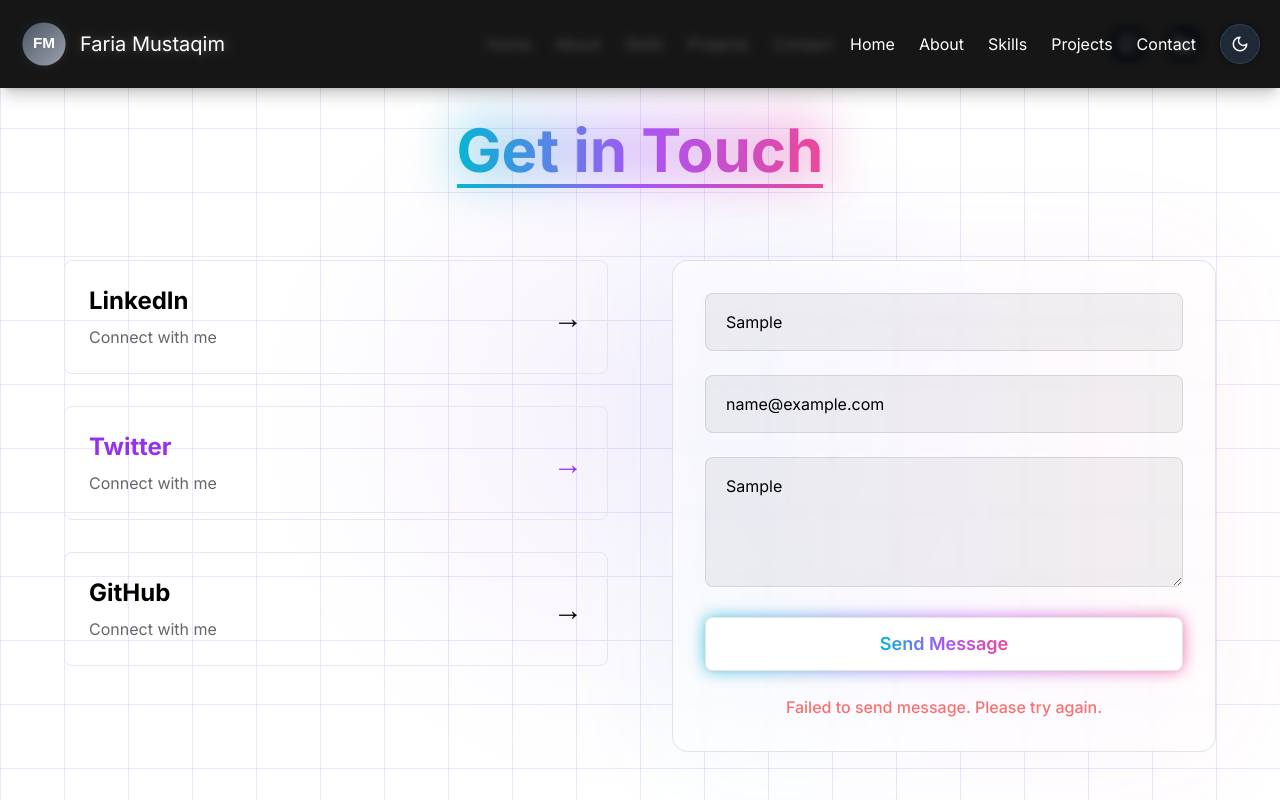
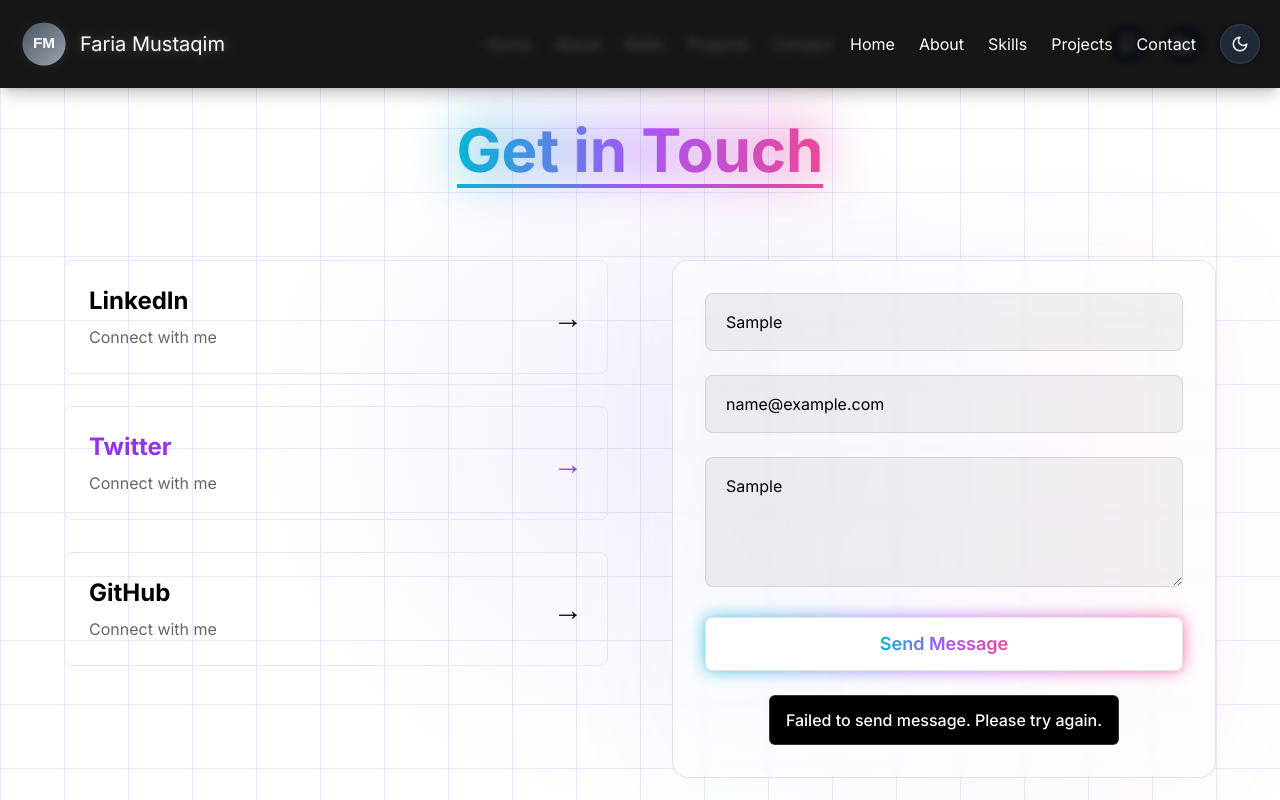
Before and after one commit to Zaibunis/portfolio-website, a Next.js app: page /component/contact in a window 1280 px wide. Both pictures are taken after typing "Sample", "name@example.com", "Sample" into the empty fields and a click on the button "Send Message". Shown: the top 800 px of the page. Built offline with nearby package versions, Linux system fonts and the light colour scheme; no server answers.

Commit message:
new-changes

```diff
--- a/src/app/component/contact/page.tsx
+++ b/src/app/component/contact/page.tsx
@@ -318,13 +318,17 @@ export default function Contact() {
 
              {/* Status Messages */}
 {status === 'success' && (
-                  <div className="text-green-400 text-center mt-4 font-medium">
-                    Message sent successfully! ✨
+  <div className="mt-4 text-center">
+    <p className="bg-black text-white border border-white/20 px-4 py-3 rounded-md font-medium inline-block">
+      Message sent successfully.
+    </p>
   </div>
 )}
 {status === 'error' && (
-                  <div className="text-red-400 text-center mt-4 font-medium">
+  <div className="mt-4 text-center">
+    <p className="bg-black text-white border border-white/20 px-4 py-3 rounded-md font-medium inline-block">
       Failed to send message. Please try again.
+    </p>
   </div>
 )}
 </div>
```
Lines whose indentation alone changed are shown as unchanged.
